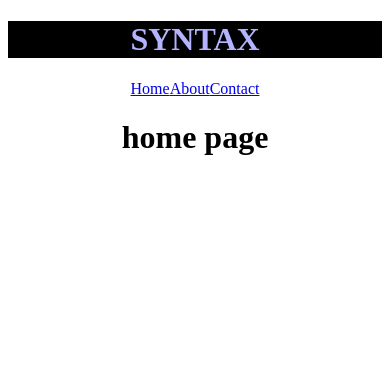
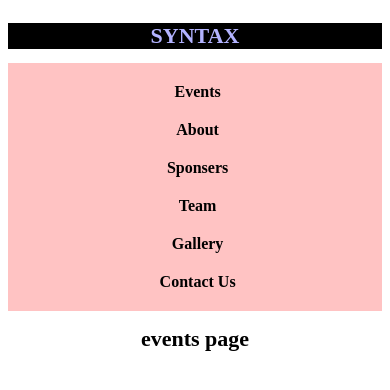
Before and after one commit to SoumyaOk4-4/Syntax-FIEM, a React (Create React App) app: page / in a window 390 px wide. Shown: the top 390 px of the page. Built offline with nearby package versions, Linux system fonts and the light colour scheme.

Commit message:
navbar designed

```diff
--- a/public/index.html
+++ b/public/index.html
@@ -3,7 +3,7 @@
   <head>
     <meta charset="utf-8" />
     <link rel="icon" href="%PUBLIC_URL%/favicon.ico" />
-    <meta name="viewport" content="width=device-width, initial-scale=1" />
+    <meta name="viewport" content="width=device-width, initial-scale=1, maximum-scale=1, user-scalable=no" />
     <meta name="theme-color" content="#000000" />
     <meta
       name="description"
--- a/src/App.css
+++ b/src/App.css
@@ -1,5 +1,7 @@
 .App {
   text-align: center;
+  max-width: 100%;
+  overflow-x: hidden;
 }
 
 .App-logo {
@@ -60,3 +62,54 @@
   0% { transform: rotate(0deg); }
   100% { transform: rotate(360deg); }
 }
+
+.navbar {
+  justify-content: center;
+  align-items: center;
+  background: rgb(255, 195, 195);
+  padding: 15px;
+  flex-wrap: wrap;
+}
+
+@media (max-width: 768px) {
+  .navbar {
+    flex-direction: column;
+    align-items: center;
+    padding: 10px;
+  }
+
+  .navbar a {
+    display: block;
+    width: 93%;
+    text-align: center;
+    padding: 10px;
+  }
+}
+
+.nav-links a {
+  text-decoration: none;
+  color: black;
+  font-weight: bold;
+  padding: 10px 15px;
+  border-radius: 5px;
+  transition: 0.3s;
+}
+
+.nav-links a:hover {
+  background: white;
+}
+
+@media (max-width: 768px) {
+  .loadingscreen {
+    width: 40px;
+    height: 40px;
+  }
+
+  h1 {
+    font-size: 22px;
+  }
+
+  .did-you-know {
+    font-size: 16px;
+  }
+}
--- a/src/App.jsx
+++ b/src/App.jsx
@@ -3,11 +3,36 @@ import "./App.css";
 import { BrowserRouter as Router, Routes, Route, Link } from "react-router-dom";
 import React, { useState, useEffect } from "react";
 
-//routes
-function Home() {
+//nav menus
+
+function Events() {
   return (
     <>
-      <h1>home page</h1>
+      <h1>events page</h1>
+    </>
+  );
+}
+
+function Sponsers() {
+  return (
+    <>
+      <h1>sponsers page</h1>
+    </>
+  );
+}
+
+function Team() {
+  return (
+    <>
+      <h1>team member page</h1>
+    </>
+  );
+}
+
+function Gallery() {
+  return (
+    <>
+      <h1>gallery page</h1>
     </>
   );
 }
@@ -15,7 +40,7 @@ function Home() {
 function About() {
   return (
     <>
-      <h1>about</h1>
+      <h1>about page</h1>
     </>
   );
 }
@@ -23,7 +48,7 @@ function About() {
 function Contact() {
   return (
     <>
-      <h1>contact</h1>
+      <h1>contact us page</h1>
     </>
   );
 }
@@ -31,9 +56,12 @@ function Contact() {
 function Navbar() {
   return (
     <nav className="navbar">
-      <Link to="/">Home</Link>
+      <Link to="/">Events</Link>
       <Link to="/about">About</Link>
-      <Link to="/contact">Contact</Link>
+      <Link to="/sponsers">Sponsers</Link>
+      <Link to="/team">Team</Link>
+      <Link to="/gallery">Gallery</Link>
+      <Link to="/contact">Contact Us</Link>
     </nav>
   );
 }
@@ -76,15 +104,20 @@ function App() {
         </center>
       ) : (
         <>
+            <div className="nav-links">
               <h1 className="aaa-temp">SYNTAX</h1>
               <Router>
                 <Navbar />
                 <Routes>
-              <Route path="/" element={<Home />} />
+                  <Route path="/" element={<Events />} />
                   <Route path="/about" element={<About />} />
+                  <Route path="/sponsers" element={<Sponsers />} />
+                  <Route path="/team" element={<Team />} />
+                  <Route path="/gallery" element={<Gallery />} />
                   <Route path="/contact" element={<Contact />} />
                 </Routes>
               </Router>
+            </div>
         </>
       )}
     </div>
```
Lines whose indentation alone changed are shown as unchanged.
